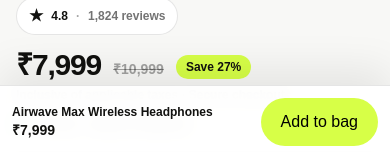
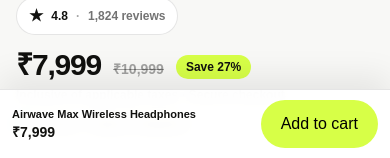
Before and after one commit to shuvinexofficial143-design/nexora-commerce, a Next.js app: page /product/airwave-max-headphones in a window 390 px wide. Shown: the part 686-844 px from the top of the page. Built offline with nearby package versions, Linux system fonts and the light colour scheme; no server answers.

Commit message:
Polish mobile sticky cart bar

```diff
--- a/components/product/product-sticky-buybar.tsx
+++ b/components/product/product-sticky-buybar.tsx
@@ -1,7 +1,39 @@
 "use client";
+
 import { useState } from "react";
-export function ProductStickyBuybar({ name, price, unavailable }: { name: string; price: number; unavailable: boolean }) {
+
+export function ProductStickyBuybar({
+  name,
+  price,
+  unavailable,
+}: {
+  name: string;
+  price: number;
+  unavailable: boolean;
+}) {
   const [added, setAdded] = useState(false);
-  const currency = new Intl.NumberFormat("en-IN", { style: "currency", currency: "INR", maximumFractionDigits: 0 });
-  return <div className="fixed inset-x-0 bottom-0 z-40 border-t border-black/10 bg-white/92 p-3 shadow-[0_-16px_40px_rgba(0,0,0,.08)] backdrop-blur lg:hidden"><div className="mx-auto flex max-w-7xl items-center gap-3"><div className="min-w-0 flex-1"><p className="truncate text-xs font-black">{name}</p><p className="text-sm font-black">{currency.format(price)}</p></div><button type="button" disabled={unavailable} onClick={() => setAdded(true)} className="rounded-full bg-[#D7FF47] px-5 py-3 text-xs font-black text-black disabled:bg-black/20">{unavailable ? "Notify me" : added ? "Added âœ“" : "Add to bag"}</button></div></div>;
+  const currency = new Intl.NumberFormat("en-IN", {
+    style: "currency",
+    currency: "INR",
+    maximumFractionDigits: 0,
+  });
+
+  return (
+    <div className="fixed inset-x-0 bottom-0 z-40 border-t border-black/10 bg-white/94 px-3 py-2.5 shadow-[0_-12px_32px_rgba(0,0,0,.08)] backdrop-blur lg:hidden">
+      <div className="mx-auto flex max-w-7xl items-center gap-3">
+        <div className="min-w-0 flex-1">
+          <p className="truncate text-[11px] font-black">{name}</p>
+          <p className="text-sm font-black">{currency.format(price)}</p>
+        </div>
+        <button
+          type="button"
+          disabled={unavailable}
+          onClick={() => setAdded(true)}
+          className="rounded-full bg-[#D7FF47] px-5 py-3 text-xs font-black text-black disabled:bg-black/20"
+        >
+          {unavailable ? "Notify me" : added ? "Added ✓" : "Add to cart"}
+        </button>
+      </div>
+    </div>
+  );
 }
```
